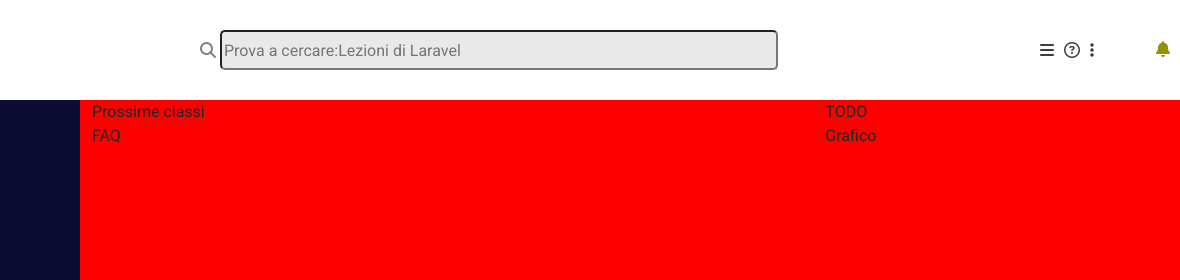
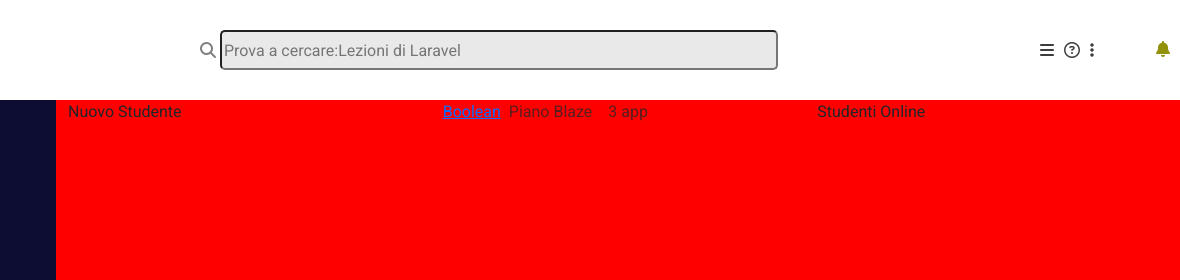
Before and after one commit to DaveCorleto/html-css-bootstrap-dashboard, a plain HTML site: page index.html in a window 1280 px wide. Shown: the top 280 px of the page, 100-1280 px from the left. Drawn offline with nearby package versions, Linux system fonts and the light colour scheme; a web font is replaced by a local one.

Commit message:
breadcrumb init

```diff
--- a/css/style.css
+++ b/css/style.css
@@ -16,6 +16,7 @@ header {
     z-index: 998;
     margin-bottom: 100px;
     padding: 10px;
+    background-color: white;
 }
 
 /* Stili della NAV  */
@@ -121,16 +122,22 @@ header {
     }
 }
 
-.main-container {
+.main-container, #top-bar {
     width: calc(100vw - 60px);
+    box-sizing: border-box;
 }
 
 /* Sezione Top-Bar  */
 
+/* Breadcrumb  */
+
+.col-sm-12.col-md-4 nav {
+    max-width: 100%;
+}
 
 
 @media all and (min-width:992px) {
-    .main-container {
+    .main-container, #top-bar {
         width: calc(100vw - 180px);
     }
     #nav-right {
--- a/index.html
+++ b/index.html
@@ -80,8 +80,30 @@
 
         <!-- Questo Container serve a raggruppare top-bar e main senza farli andare affianco -->
 
-        <div class="main-container">
-            <div id="top-bar">
+        <div class="container-fluid">
+
+            <section id="top-bar">
+                <div class="row">
+                    <div class="col-sm-12 col-md-4">Nuovo Studente</div>
+
+                    <div class="col-sm-12 col-md-4">
+
+                        <nav style="--bs-breadcrumb-divider: '';" aria-label="breadcrumb">
+                            <ol class="breadcrumb">
+
+                              <li class="breadcrumb-item"><a href="#">Boolean</a></li>
+
+                              <li class="breadcrumb-item active" aria-current="page">Piano Blaze</li>
+
+                              <li class="breadcrumb-item active" aria-current="page">3 app</li>
+                            </ol>
+                          </nav>
+                    </div>
+                    <div class="col-sm-12 col-md-4">Studenti Online</div>
+                </div>
+            </section>
+
+            <main">
                     <div class="container-fluid">
                         <div class="row d-flex">
                             <div class="col-sm-12 col-lg-8">
@@ -105,17 +127,7 @@
                         </div>
 
                     </div>
-            </div>
 
-            <main id="main-cont" class="container-fluid">
-                <div class="row">
-
-                    <div class="col-12"></div>
-                    <div class="col-12"></div>
-                    <div class="col-12"></div>
-                    <div class="col-12"></div>
-
-                </div>
             </main>
         </div>
 
```
Lines whose indentation alone changed are shown as unchanged.
